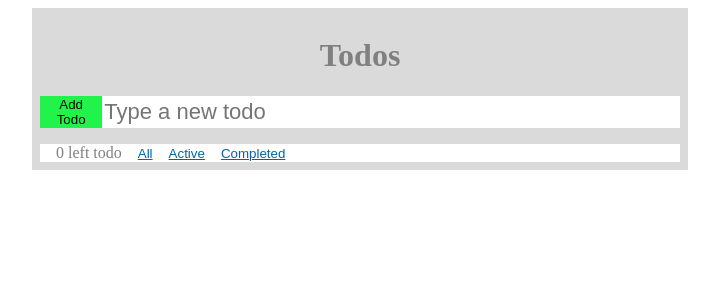
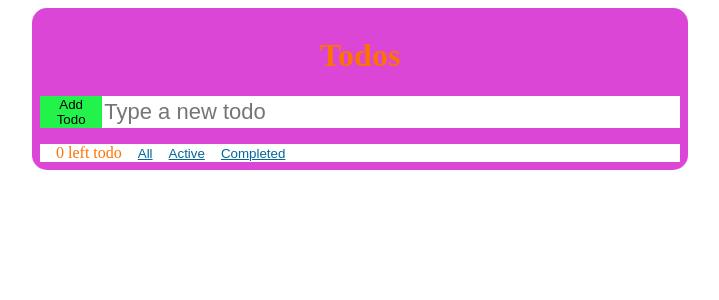
Before and after one commit to fabver82/intro-react, a React (Create React App) app: page / in a window 1280 px wide. Shown: the top 300 px of the page, without its empty margins (280-999 px from the left). Built offline with nearby package versions, Linux system fonts and the light colour scheme.

Commit message:
change text colors + radius app

```diff
--- a/src/sass/style.scss
+++ b/src/sass/style.scss
@@ -1,10 +1,11 @@
 @import 'checkbox';
 
 .App{
-    background-color: rgb(218, 218, 218);
-    color:gray;
+    background-color: rgb(220, 70, 215);
+    color:rgb(253, 115, 2);
     max-width:50vw;
     min-width:372px;
+    border-radius:15px;
     margin:auto;
     padding:0.5rem;
     &__header{
@@ -37,7 +38,7 @@
 }
 .todoForm > input:focus{
     outline: none !important;
-    border:1px solid #21f34b;
+    border:1px solid rgb(33, 243, 75);
 }
 .todoForm > button{
     border: 0;
```
